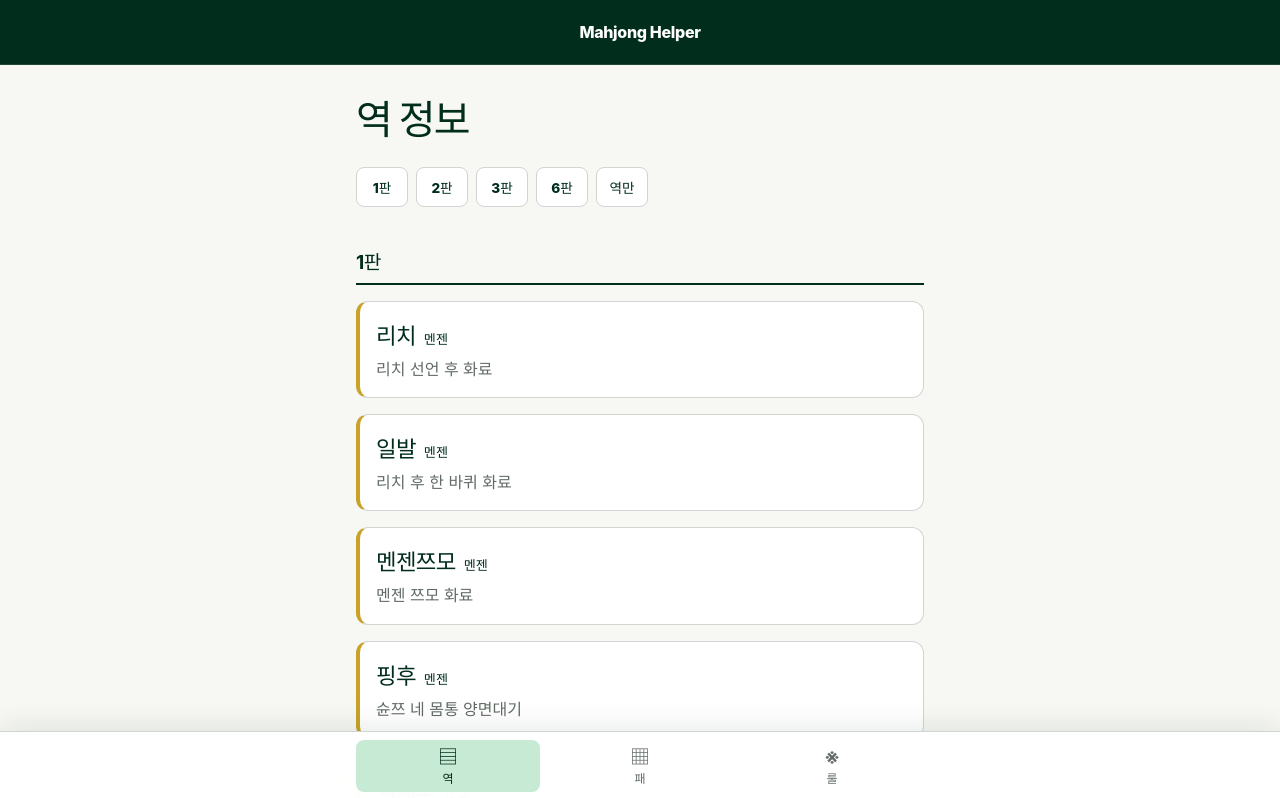
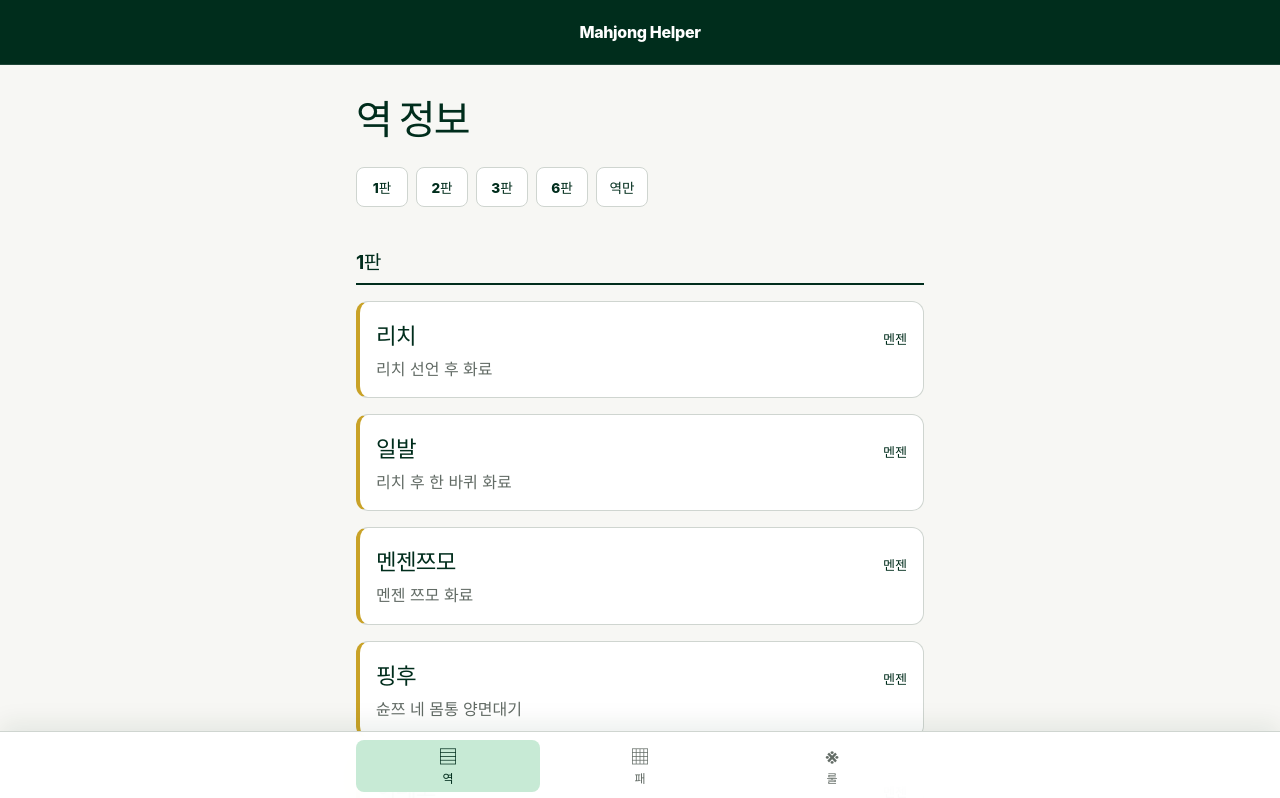
Before and after one commit to sascill/mahjong-helper, a React (Vite) app: page /yaku in a window 1280 px wide. Shown: the top 798 px of the page. Built offline with nearby package versions, Linux system fonts and the light colour scheme.

Commit message:
style: 역 카드 조건 우측 정렬

```diff
--- a/src/features/yaku-catalog/YakuCatalog.module.css
+++ b/src/features/yaku-catalog/YakuCatalog.module.css
@@ -116,7 +116,8 @@
   display: flex;
   flex-wrap: wrap;
   align-items: baseline;
-  gap: var(--space-2);
+  justify-content: space-between;
+  gap: var(--space-2) var(--space-4);
 }
 
 .listCardTitle h3 {
@@ -127,6 +128,7 @@
 }
 
 .listCardCondition {
+  margin-left: auto;
   color: var(--color-primary-strong);
   font-size: 0.82rem;
   font-weight: 800;
```
Also changed, not shown: src/features/yaku-catalog/Spec.md (+2 -2 lines).
